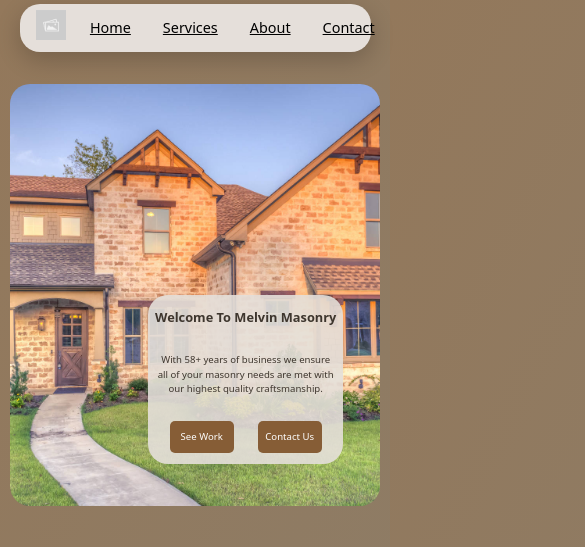
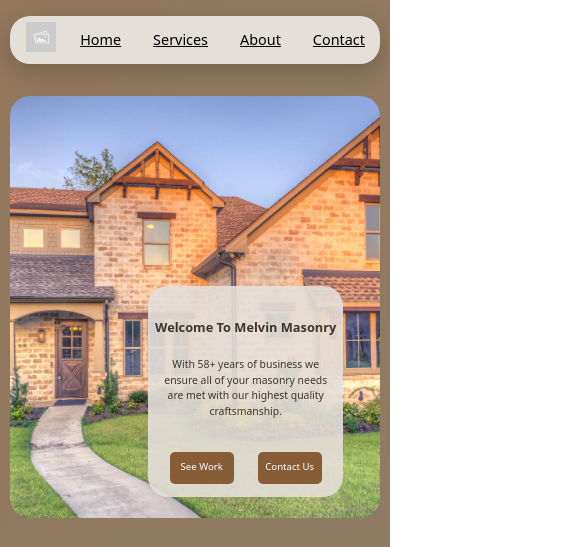
Before and after one commit to Ian-B-Childress/MasonryWebsite, a React (Vite) app: page / in a window 390 px wide. Shown: the top 547 px of the page, 585 px wide, since content can reach past the window. Built offline with nearby package versions, Linux system fonts and the light colour scheme.

Commit message:
finished home page for mobile

```diff
--- a/src/App.css
+++ b/src/App.css
@@ -167,9 +167,11 @@ ul {
 
 @media (max-width: 600px) {
   .navbar {
-    width: 90%;
+    width: 95%;
     height: 3rem;
+    margin-top: 1rem;
     margin-bottom: 1rem;
+
   }
   .linkTo {
     padding: 0.3rem 0.5rem;
@@ -275,12 +277,14 @@ img {
   }
   p.welcome {
     font-size: 0.8rem;
-    text-wrap: inherit;
+    margin-top: 2rem;
+    height: 0.5rem;
   }
 
   p.h2p {
-    font-size: 0.6rem;
+    font-size: 0.65rem;
     margin: 0 auto;
+
   }
   .h-header {
     display: grid;
@@ -288,11 +292,10 @@ img {
     grid-template-columns: 1fr;
     width: 50vw;
     max-width: 50vw;
-    height: 20vh;
+    height: 25vh;
 
     justify-content: center;
-    margin-top: 2rem;
-    flex-wrap: wrap;
+
     text-align: center;
     margin: 0 auto;
     margin-right: 10%;
@@ -354,10 +357,8 @@ img {
 }
 
 .aboutUsContainer{
-
   background-color: rgba(255, 255, 255, 0.05); /* slight separation */
   padding: 4rem 2rem;
-
 }
 .aboutUsContainer {
   margin-top: 8rem;
@@ -431,6 +432,13 @@ img {
 }
 
 @media (max-width: 600px) {
+  .aboutUsContainer {
+    flex-direction: column;
+    align-items: center;
+    padding: 2rem;
+    margin-top: 9rem;
+    margin-bottom: 5rem;
+  }
   .aboutTheCompany{
     height: auto;
   }
@@ -501,6 +509,55 @@ img {
   border-radius: 20px;
   box-shadow: 0 8px 24px rgba(0, 0, 0, 0.2);
   margin-top: 1rem;
+}
+
+@media (max-width: 600px) {
+  .home-why-choose-us {
+    display: flex;
+    flex-direction: column;
+    align-items: center;
+    justify-content: center;
+    padding: 1rem;
+    margin: 0 auto;
+    width: 95%;
+    max-width: 95%;
+    gap: 1rem;
+    margin-bottom: 5rem;
+  }
+  .why-us-container {
+    display: flex;
+    flex-direction: column;
+    width: 100%;
+    padding: 1rem;
+  }
+
+  .why-us-container h1 {
+    font-size: 1.5rem;
+    margin-bottom: 0.5rem;
+  }
+  .why-us-container li p {
+    font-size: 1rem;
+    margin: 0.5rem;
+  }
+  .why-us-container ul {
+    display: flex;
+    flex-direction: column;
+  }
+  ul, li {
+    display: block;
+    border-left: none !important;
+  }
+  .why-us-container li{
+    border-bottom: #3e362e solid 2px;
+  }
+
+  .why-us-images {
+    width: 100%;
+    aspect-ratio: 4 / 3;
+  }
+
+
+
 }
 
 .why-us-container {
@@ -631,6 +688,7 @@ img {
       "brick-card"
       "block-card"
       "stone-card";
+      margin-bottom: 5rem;
   }
   .brick-card,
   .stone-card,
```
